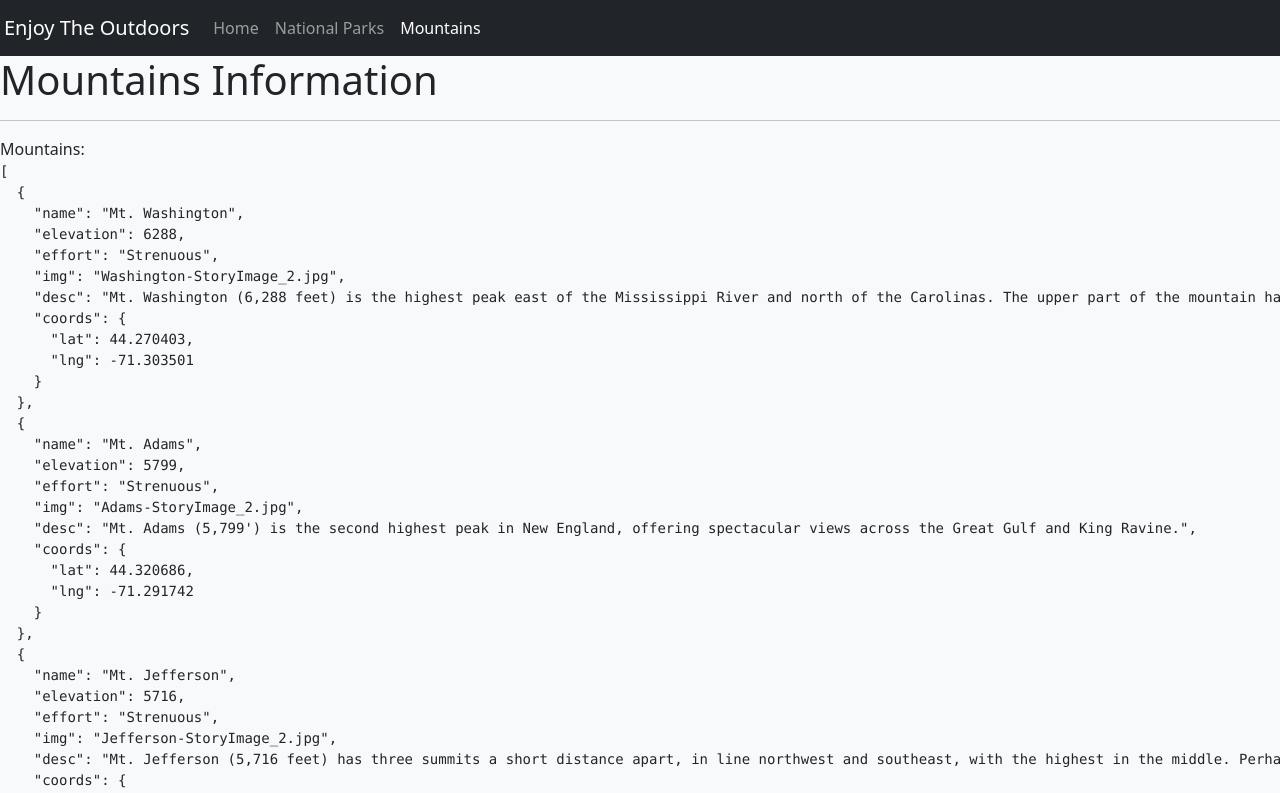
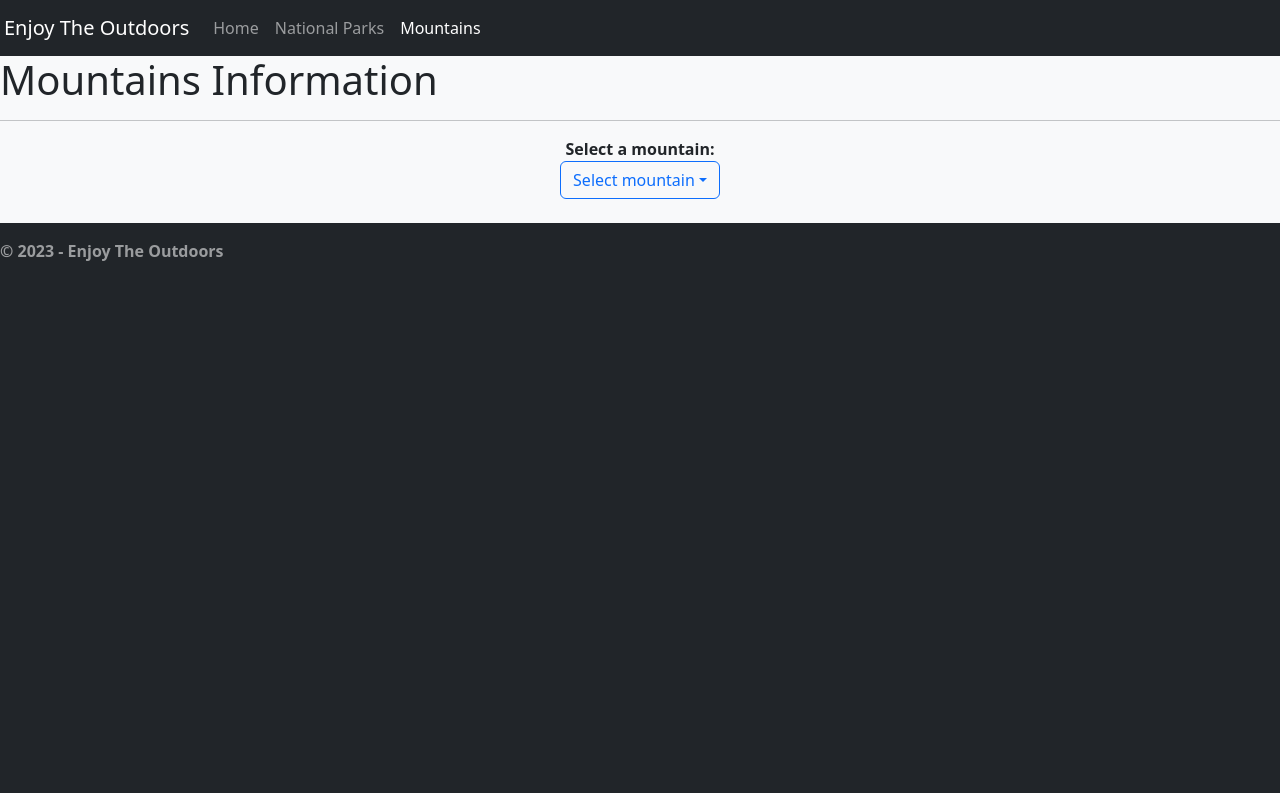
Before and after one commit to vmaravind96/NationalParkSearch, a React (Create React App) app: page /mountains in a window 1280 px wide. Shown: the top 793 px of the page. Built offline with nearby package versions, Linux system fonts and the light colour scheme.

Commit message:
mountain search with sunrise and sunset

```diff
--- a/src/pages/mountains/Mountains.js
+++ b/src/pages/mountains/Mountains.js
@@ -1,19 +1,117 @@
 import { useMountains } from "../../hooks/useMountains";
+import { useState } from "react";
+import { Container, Dropdown, Card, ListGroup } from "react-bootstrap";
 
 function Mountains() {
+  const SELECT_MOUNTAIN_STR = "Select mountain";
 
-    const mountains = useMountains();
+  const mountains = useMountains();
+  const [selectedMountain, setSelectedMountain] = useState(SELECT_MOUNTAIN_STR);
+  const [mountainObj, setMountainObj] = useState(null);
+  const containerStyle = {
+    alignItems: "center",
+    display: "flex",
+    flexDirection: "column",
+  };
 
-    return (
-        <div className="Mountains bg-light">
-            <h1>Mountains Information</h1>
-            <hr/>
-            Mountains:
-            <pre>
-                {JSON.stringify(mountains, null, 2)}
-            </pre>
+  const handleMtnDropdown = (eventKey) => {
+    setSelectedMountain(eventKey);
+
+    const filtered = mountains.filter(
+      (mtn) => mtn.name.toLowerCase() === eventKey.toLowerCase()
+    );
+
+    if (filtered.length > 0) {
+      const curMountain = filtered[0];
+      getSunsetForMountain(curMountain.coords.lat, curMountain.coords.lng).then(
+        (sunsetData) => {
+          curMountain.sunrise = sunsetData.results.sunrise;
+          curMountain.sunset = sunsetData.results.sunset;
+          setMountainObj(curMountain);
+        }
+      );
+    }
+  };
+
+  //function that can "fetch" the sunset/sunrise times
+  async function getSunsetForMountain(lat, lng) {
+    let response = await fetch(
+      `http://api.sunrise-sunset.org/json?lat=${lat}&lng=${lng}&date=today`
+    );
+    let data = await response.json();
+    return data;
+  }
+
+  return (
+    <div className="Mountains bg-light">
+      <h1>Mountains Information</h1>
+      <hr />
+
+      <Container style={containerStyle}>
+        <div>
+          <strong>Select a mountain:</strong>
         </div>
-    )
+        <Dropdown onSelect={handleMtnDropdown}>
+          <Dropdown.Toggle variant="outline-primary" id="dropdown-location">
+            {selectedMountain}
+          </Dropdown.Toggle>
+
+          <Dropdown.Menu>
+            {mountains.map((mtn) => (
+              <Dropdown.Item key={mtn.name} eventKey={mtn.name}>
+                {mtn.name}
+              </Dropdown.Item>
+            ))}
+          </Dropdown.Menu>
+        </Dropdown>
+      </Container>
+      <br />
+      {mountainObj !== null && (
+        <Container style={containerStyle}>
+          <Card
+            className="mx-auto z-3 bg-dark text-light"
+            style={{ width: 335 }}
+          >
+            <Card.Body>
+              <Card.Title className="fw-bold text-center card-header">
+                {mountainObj.name}
+              </Card.Title>
+              <Card.Img
+                variant="top"
+                src={`/mountainImages/${mountainObj.img}`}
+              />
+              <Card.Text className="text-center">
+                <br />
+                {mountainObj.desc}
+              </Card.Text>
+              <ListGroup variant="flush">
+                <ListGroup.Item variant="dark">
+                  <span className="fw-bold">Elevation:</span>{" "}
+                  {mountainObj.elevation}
+                </ListGroup.Item>
+                <ListGroup.Item variant="dark">
+                  <span className="fw-bold">Effort:</span> {mountainObj.effort}
+                </ListGroup.Item>
+                <ListGroup.Item variant="dark">
+                  <span className="fw-bold">Lat:</span>{" "}
+                  {mountainObj.coords?.lat || "N/A"} <br />
+                  <span className="fw-bold">Lng:</span>{" "}
+                  {mountainObj.coords?.lng || "N/A"} <br />
+                </ListGroup.Item>
+                <ListGroup.Item variant="dark">
+                  <span className="fw-bold">Sunrise:</span>{" "}
+                  {mountainObj.sunrise} <br />
+                  <span className="fw-bold">Sunset:</span> {mountainObj.sunset}{" "}
+                  <br />
+                </ListGroup.Item>
+              </ListGroup>
+            </Card.Body>
+          </Card>
+          <br />
+        </Container>
+      )}
+    </div>
+  );
 }
 
 export default Mountains;
--- a/src/pages/national_parks/NationalParks.js
+++ b/src/pages/national_parks/NationalParks.js
@@ -7,6 +7,11 @@ function NationalParks() {
   const PARK_TYPE = "Park Type";
   const SELECT_LOCATION_STR = "Select location";
   const SELECT_PARK_TYPE_STR = "Select park type";
+  const containerStyle = {
+    alignItems: "center",
+    display: "flex",
+    flexDirection: "column",
+  };
 
   const [nationalParksCache, locations, types] = useParks();
   const [selectedOption, setSelectedOption] = useState("Select a criteria");
@@ -52,7 +57,10 @@ function NationalParks() {
 
   const handleLocationSearch = () => {
     const parksFiltered = nationalParksCache.filter(
-      (park) => park.State === selectedLocation
+      (park) => park.State.toLowerCase() === selectedLocation.toLowerCase()
+    );
+    console.log(
+      `Filtered park for ${selectedLocation} is ${parksFiltered.length}`
     );
     setParksToDisplay(parksFiltered);
     setDisplayTable(true);
@@ -60,7 +68,10 @@ function NationalParks() {
 
   const handleParkTypeSearch = () => {
     const parksFiltered = nationalParksCache.filter((park) =>
-      park.LocationName.includes(selectedParkType)
+      park.LocationName.toLowerCase().includes(selectedParkType.toLowerCase())
+    );
+    console.log(
+      `Filtered park for ${selectedParkType} is ${parksFiltered.length}`
     );
     setParksToDisplay(parksFiltered);
     setDisplayTable(true);
@@ -69,7 +80,7 @@ function NationalParks() {
   return (
     <div className="NationalParks bg-light">
       <h1>National Parks Search</h1>
-      <Container>
+      <Container style={containerStyle}>
         <div>
           <strong>Search by:</strong>
         </div>
@@ -86,7 +97,7 @@ function NationalParks() {
       </Container>
 
       {selectedOption === LOCATION && (
-        <Container>
+        <Container style={containerStyle}>
           <div>
             <strong>Select a location:</strong>
           </div>
@@ -107,7 +118,7 @@ function NationalParks() {
       )}
 
       {selectedOption === PARK_TYPE && (
-        <Container>
+        <Container style={containerStyle}>
           <div>
             <strong>Select a park type:</strong>
           </div>
@@ -128,7 +139,7 @@ function NationalParks() {
       )}
       <br />
       {canDisplaySubmit() && (
-        <Container>
+        <Container style={containerStyle}>
           <Button variant="primary" size="md" onClick={handleSearch}>
             Search
           </Button>
@@ -136,8 +147,8 @@ function NationalParks() {
       )}
       <br />
       {displayTable && (
-        <Container>
-          <Table striped bordered hover>
+        <Container style={containerStyle}>
+          <Table striped bordered hover variant="secondary">
             <thead>
               <tr>
                 <th>S.No</th>
@@ -152,18 +163,27 @@ function NationalParks() {
             <tbody>
               {parksToDisplay.map((park, idx) => (
                 <tr key={idx}>
-                  <td>{idx+1}</td>
+                  <td>{idx + 1}</td>
                   <td>{park.LocationID}</td>
                   <td>{park.LocationName}</td>
-                  <td>{park.Address===0 ? "N/A": park.Address}</td>
+                  <td>{park.Address === 0 ? "N/A" : park.Address}</td>
                   <td>
-                    <span style={{ fontWeight: 'bold' }}>City:</span>{park.City}<br/>
-                    <span style={{ fontWeight: 'bold' }}>State:</span>{park.State}<br/>
-                    <span style={{ fontWeight: 'bold' }}>Zip:</span>{park.ZipCode}
+                    <span style={{ fontWeight: "bold" }}>City:</span>
+                    {park.City}
+                    <br />
+                    <span style={{ fontWeight: "bold" }}>State:</span>
+                    {park.State}
+                    <br />
+                    <span style={{ fontWeight: "bold" }}>Zip:</span>
+                    {park.ZipCode}
                   </td>
                   <td>
-                    <span style={{ fontWeight: 'bold' }}>Phone:</span>{park.Phone || "N/A"}<br/>
-                    <span style={{ fontWeight: 'bold' }}>Fax:</span>{park.Fax || "N/A"}<br/>
+                    <span style={{ fontWeight: "bold" }}>Phone:</span>
+                    {park.Phone || "N/A"}
+                    <br />
+                    <span style={{ fontWeight: "bold" }}>Fax:</span>
+                    {park.Fax || "N/A"}
+                    <br />
                   </td>
                   <td>{park.Visit || "N/A"}</td>
                 </tr>
```
